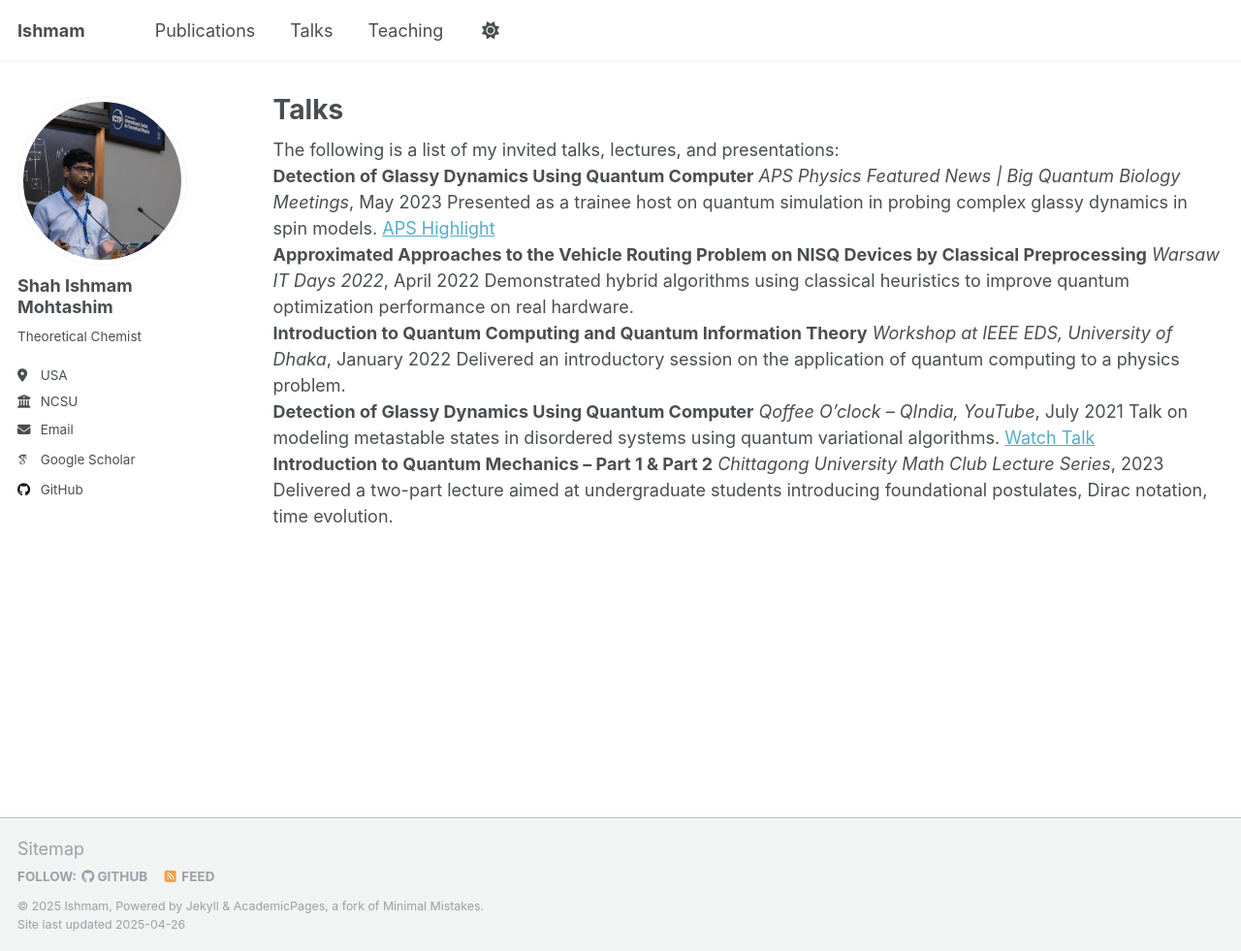
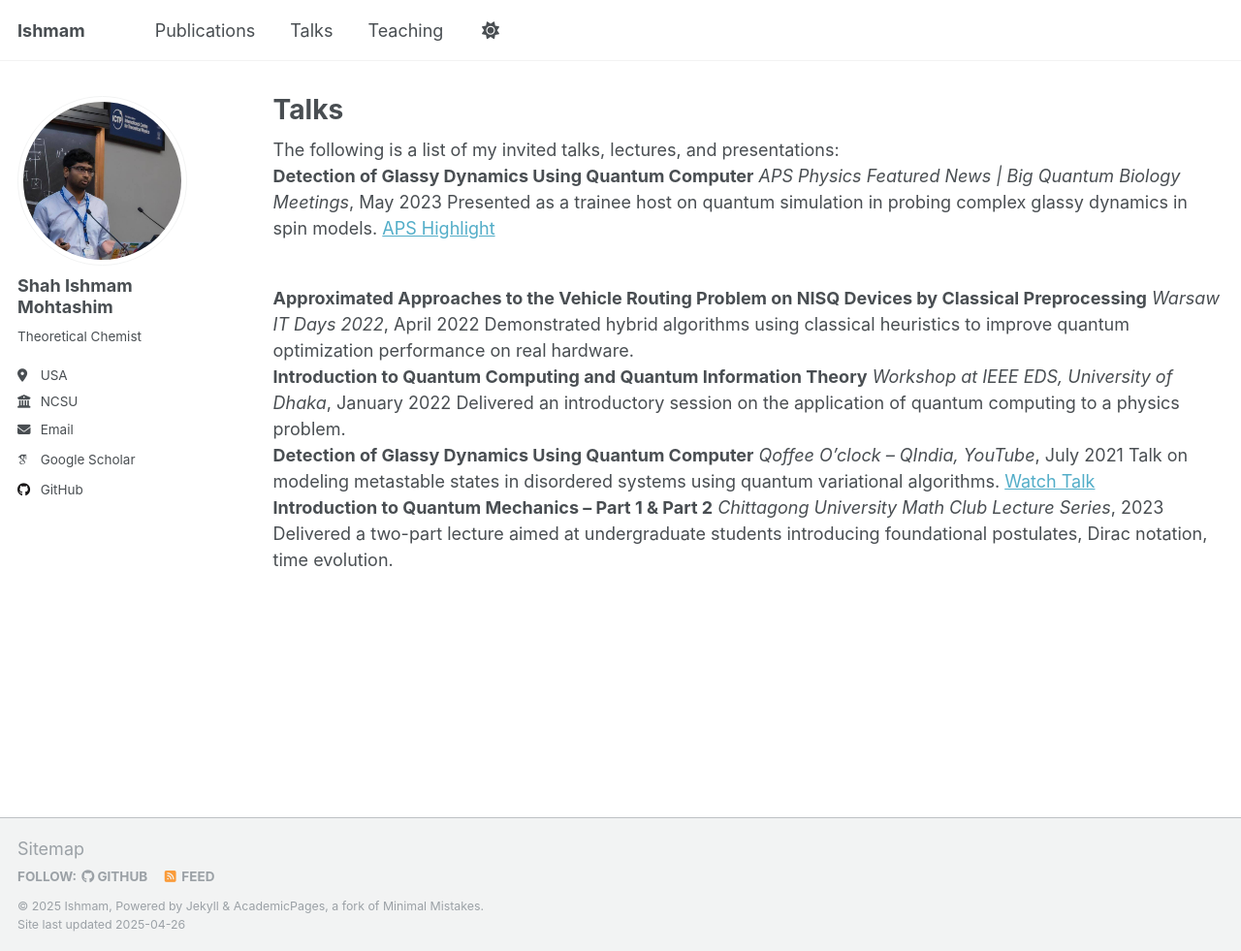
Before and after one commit to IshmamShah/ishmamshah.github.io, a Jekyll site: the page built from _pages/talks.html, in a window 1280 px wide and 981 px high. Shown: the whole window at 97% size. Built offline with Jekyll 4.4.1, drawn with Linux system fonts in a browser that asks for light colours; some web fonts are replaced.

Commit message:
Update talks.html

```diff
--- a/_pages/talks.html
+++ b/_pages/talks.html
@@ -7,33 +7,33 @@
 
 The following is a list of my invited talks, lectures, and presentations:
 
-<div class="pub">
+<div class="pub" style="margin-bottom: 2.5em;">
 <b>Detection of Glassy Dynamics Using Quantum Computer</b>
 <i>APS Physics Featured News | Big Quantum Biology Meetings</i>, May 2023
 Presented as a trainee host on quantum simulation in probing complex glassy dynamics in spin models.
 <a href="https://physics.aps.org/articles/v16/79" target="_blank">APS Highlight</a>
 </div>
 
-<div class="pub">
+<div class="pub" style="margin-bottom: 2.5 em;">
 <b>Approximated Approaches to the Vehicle Routing Problem on NISQ Devices by Classical Preprocessing</b>
 <i>Warsaw IT Days 2022</i>, April 2022
 Demonstrated hybrid algorithms using classical heuristics to improve quantum optimization performance on real hardware.
 </div>
 
-<div class="pub">
+<div class="pub" style="margin-bottom: 2.5 em;">
 <b>Introduction to Quantum Computing and Quantum Information Theory</b>
 <i>Workshop at IEEE EDS, University of Dhaka</i>, January 2022
 Delivered an introductory session on the application of quantum computing to a physics problem.
 </div>
 
-<div class="pub">
+<div class="pub" style="margin-bottom: 2.5 em;">
 <b>Detection of Glassy Dynamics Using Quantum Computer</b>
 <i>Qoffee O’clock – QIndia, YouTube</i>, July 2021
 Talk on modeling metastable states in disordered systems using quantum variational algorithms.
 <a href="https://www.youtube.com/watch?v=WxBQqkj8L3g" target="_blank">Watch Talk</a>
 </div>
 
-<div class="pub">
+<div class="pub" style="margin-bottom: 2.5 em;">
 <b>Introduction to Quantum Mechanics – Part 1 & Part 2</b>
 <i>Chittagong University Math Club Lecture Series</i>, 2023
 Delivered a two-part lecture aimed at undergraduate students introducing foundational postulates, Dirac notation, time evolution.
```
